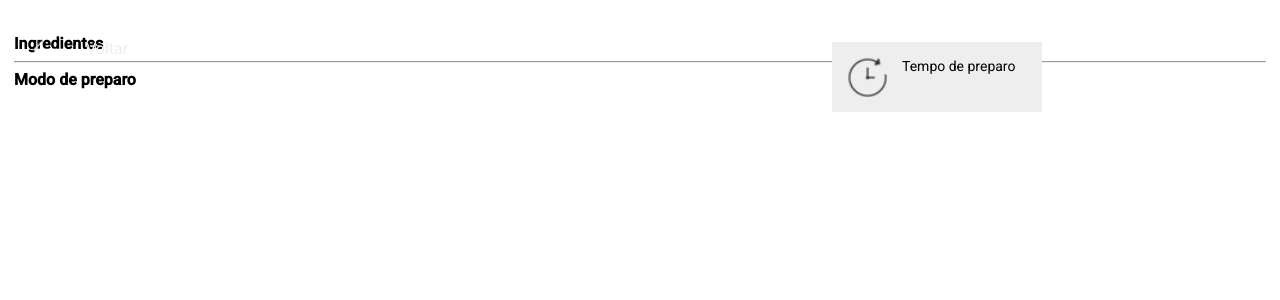
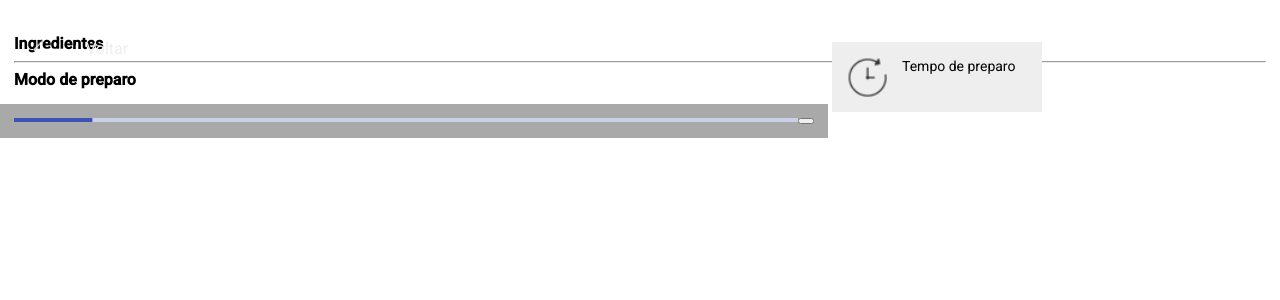
Before and after one commit to rafatrinity/cocobambu-frontend, an Angular app: page /preparo in a window 1280 px wide. Shown: the top 300 px of the page. Built offline with nearby package versions, Linux system fonts and the light colour scheme; sample sign-in values are in the browser's storage.

Commit message:
add progress

```diff
--- a/src/app/app.module.ts
+++ b/src/app/app.module.ts
@@ -17,6 +17,7 @@ import { MatCardModule } from '@angular/material/card';
 import { MatToolbarModule } from '@angular/material/toolbar';
 import { MatAutocompleteModule } from '@angular/material/autocomplete';
 import { MatIconModule } from '@angular/material/icon';
+import {MatProgressBarModule} from '@angular/material/progress-bar';
 
 @NgModule({
   declarations: [
@@ -26,6 +27,7 @@ import { MatIconModule } from '@angular/material/icon';
     PreparoComponent,
   ],
   imports: [
+    MatProgressBarModule,
     HttpClientModule,
     BrowserAnimationsModule,
     MatInputModule,
--- a/src/app/preparo/preparo.component.html
+++ b/src/app/preparo/preparo.component.html
@@ -1,11 +1,11 @@
 <div class="degrade">
-  <div routerLink="/receitas" class="voltar" >
+  <div routerLink="/receitas" class="voltar">
     <img
-    style="width: 3em; height: 3em"
-    src="{{ assets }}/icon-back.png"
-    alt=""
-  />
-  <p>Voltar</p>
+      style="width: 3em; height: 3em"
+      src="{{ assets }}/icon-back.png"
+      alt=""
+    />
+    <p>Voltar</p>
   </div>
   <div class="tempo">
     <img
@@ -19,20 +19,26 @@
     </p>
   </div>
   <div class="resumo">
-    <p style="font-size: large; color:white">
+    <p style="font-size: large; color: white">
       <b> {{ receita.nome }} </b>
     </p>
-    <p style="font-size: small; color:white">{{ receita.desc }}</p>
+    <p style="font-size: small; color: white">{{ receita.desc }}</p>
   </div>
   <img
-    style="position: relative; z-index: -1"
+    style="
+      position: relative;
+      z-index: -1;
+      width: 100vw;
+      height: auto;
+      max-width: 800px;
+    "
     src="{{ receita.image.foto }}"
     alt=""
   />
 </div>
 <div class="cont">
   <span><b>Ingredientes</b></span>
-  <div style="margin-top: 1em;" *ngFor="let ingrediente of receita.ingredientes">
+  <div style="margin-top: 1em" *ngFor="let ingrediente of receita.ingredientes">
     <label class="container"
       >{{ ingrediente }}
       <input type="checkbox" />
@@ -41,7 +47,10 @@
   </div>
   <hr />
   <span><b>Modo de preparo</b></span>
-  <div style="margin-top: 1em;" *ngFor="let passo of receita.preparo.passos; index as i">
+  <div
+    style="margin-top: 1em"
+    *ngFor="let passo of receita.preparo.passos; index as i"
+  >
     <label class="container"
       ><b>Passo: {{ i + 1 }}</b> <br />
       {{ passo }}
@@ -50,3 +59,7 @@
     </label>
   </div>
 </div>
+<div class="footer">
+  <mat-progress-bar mode="determinate" [value]="10"> </mat-progress-bar>
+  <button></button>
+</div>
--- a/src/app/preparo/preparo.component.scss
+++ b/src/app/preparo/preparo.component.scss
@@ -89,7 +89,7 @@
     position: fixed;
     padding: 2em;
     max-width: 800px;
-    top: 450px;
+    bottom: 60vh;
   }
 
   .tempo{
@@ -127,3 +127,11 @@
   span b{
     font-size: medium;
   }
+
+  .footer{
+    background-color:darkgray;
+    display: flex;
+    padding: 1em;
+    width: 100vw;
+    max-width: 800px;
+  }
```
